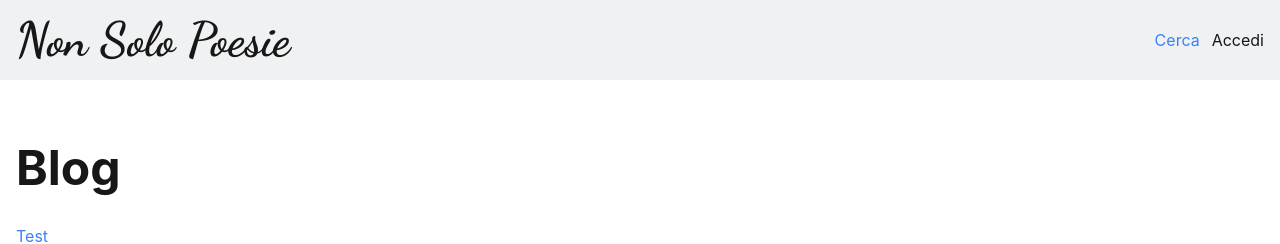
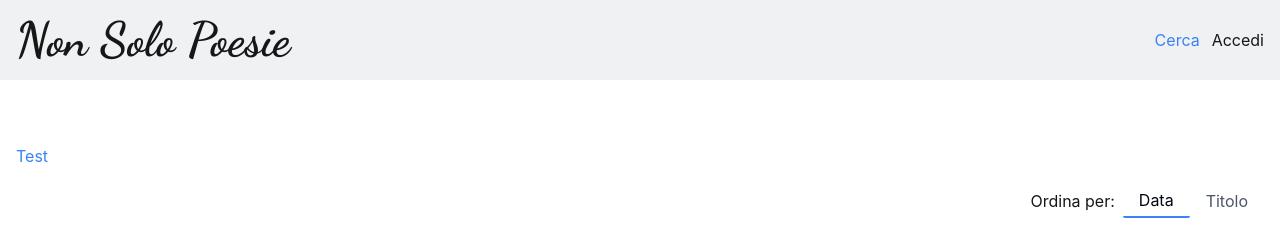
Before and after one commit to emanuelefavero/non-solo-poesia, a Next.js app: page / in a window 1280 px wide. Shown: the top 244 px of the page. Built offline with nearby package versions, Linux system fonts and the light colour scheme; no server answers; the database is empty; a web font is replaced by a local one.

Commit message:
remove extra h1 in homepage

```diff
--- a/src/app/page.tsx
+++ b/src/app/page.tsx
@@ -9,8 +9,7 @@ type Props = {
   searchParams: Promise<{ page?: string; order_by?: string }>
 }
 
-// TODO Create categories for the posts like "Poesie", "Racconti", "Pensieri", "Annunci". Start with updating the postgreSQL posts table with a "category" field (and populate it). Make sure the category field is UNIQUE. In the NeonDB console, create indexes for the "category" field with: `CREATE INDEX idx_category ON posts(category);`
-// TODO Update the getPosts function to accept a category parameter and filter the posts by category if the category parameter exists or create a new function getPostsByCategory that accepts a category parameter. The query should be something like: `SELECT * FROM posts WHERE category = ${category} ORDER BY published_at DESC LIMIT ${postsPerPage} OFFSET ${offset}`.
+// TODO Add a category/[slug] page that queries the database with the category slug. The query should be something like: `SELECT * FROM posts WHERE category = ${category} ORDER BY published_at DESC LIMIT ${postsPerPage} OFFSET ${offset}`.
 
 export default async function Home({ searchParams }: Props) {
   const { page, order_by } = await searchParams
@@ -22,7 +21,6 @@ export default async function Home({ searchParams }: Props) {
 
   return (
     <>
-      <h1 className='mb-4'>Blog</h1>
       <Link href='/test'>Test</Link>
       <OrderBy currentOrderBy={currentOrderBy} />
       <PostList posts={posts} />
```
